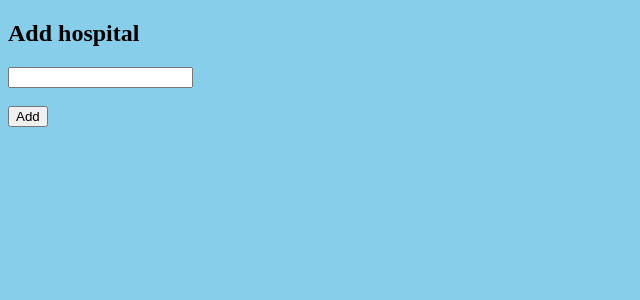
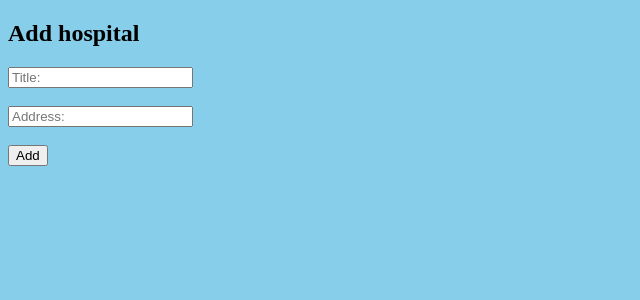
Before and after one commit to Agnis800/Medicinas_app-2, a Flask app: page /add_hospital in a window 1280 px wide. Shown: the part 87-387 px from the top of the page, without its empty margins (0-640 px from the left). Run offline with Flask 2, Linux system fonts and the light colour scheme.

Commit message:
pievienoti papildu teksta lauki

```diff
--- a/templates/add doctor.html
+++ b/templates/add doctor.html
@@ -31,7 +31,9 @@
 	</nav>
 	<h2>Add doctor</h4>
 		<form>
-			<input type="text" id="doctor" name="doctor"><br></br>
+			<input type="text" id="speciality" name="speciality" placeholder="Speciality:"><br></br>
+      <input type="text" id="name/surname" name="name/surname" placeholder="Name/Surname:"><br></br>
+      <input type="text" id="working_time" name="working_time" placeholder="Working time:"><br></br>
         <button type="button">Add</button>
       </form
 
--- a/templates/add hospital.html
+++ b/templates/add hospital.html
@@ -19,6 +19,7 @@
     ul li:last-child {
       border-bottom: none
     }
+
   </style>
 </head>
 
@@ -31,8 +32,14 @@
 	</nav>
 	<h2>Add hospital</h4>
 		<form>
-			<input type="text" id="hospital" name="hospital"><br></br>
+			<input type="text" id="title" name="title" placeholder="Title:"><br></br>
+      <input type="text" id="address" name="address" placeholder="Address:"><br></br>
         <button type="button">Add</button>
       </form>
+
+      <div id="hospital">
+      </div>
+
+      <script src="JS/app.js"></script
     </body>
 </html>
```
